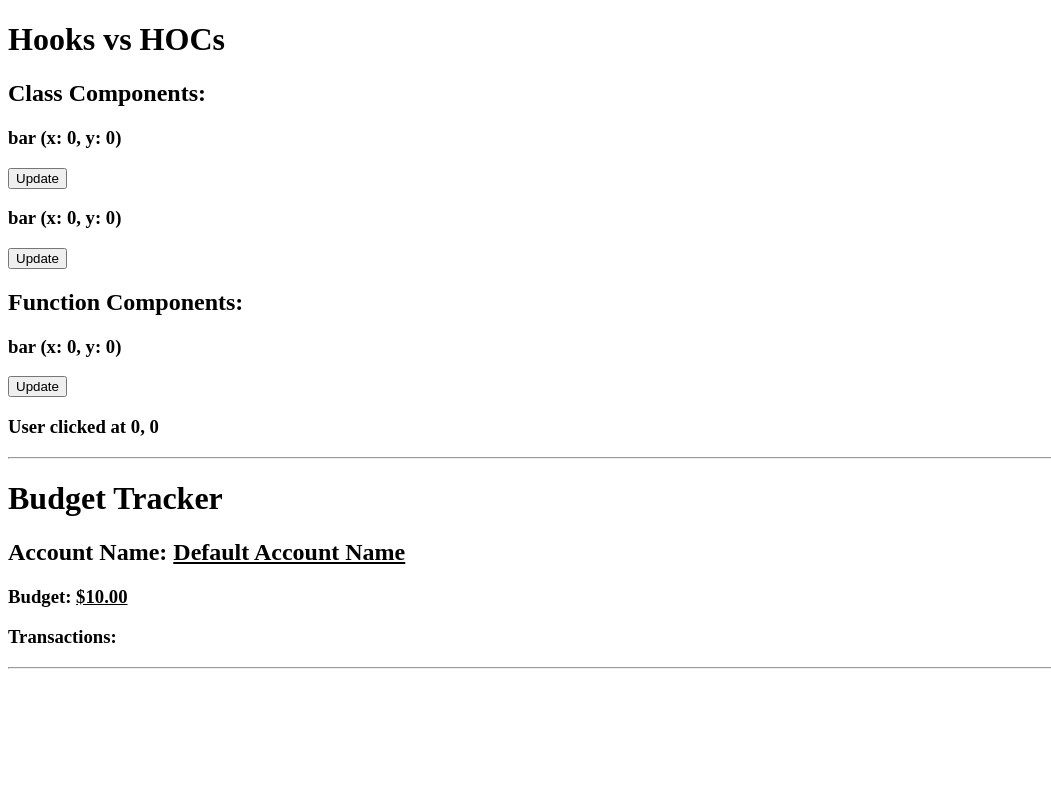
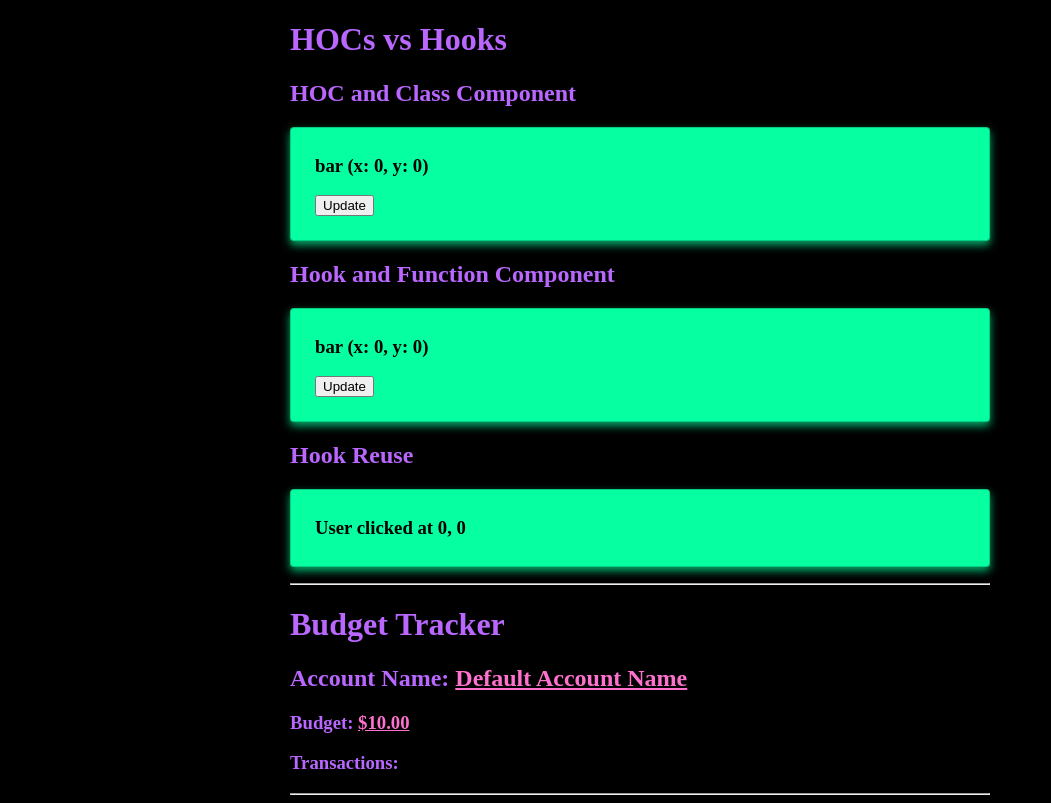
Before and after one commit to MasterKale/react-hooks-playground, a React (Vite) app: page / in a window 1280 px wide. Shown: the whole page, without its empty margins (0-1051 px from the left). Built offline with nearby package versions, Linux system fonts and the light colour scheme.

Commit message:
Pretty-up the app

```diff
--- a/src/budget-tracker/components/styles.css
+++ b/src/budget-tracker/components/styles.css
@@ -5,4 +5,5 @@
 .valueDisplay {
   cursor: pointer;
   text-decoration: underline;
+  color: #ff71ce;
 }
--- a/src/hooks-vs-hocs/App.jsx
+++ b/src/hooks-vs-hocs/App.jsx
@@ -1,16 +1,24 @@
 import React from 'react';
 
-import { AppClass, AppClassHOC } from './AppClass';
+import Card from '../_veneer/card';
+
+import { AppClassHOC } from './AppClass';
 import { AppFunc, AppFunc2 } from './AppFunc';
 
 const App = () => (
   <React.Fragment>
-    <h2>Class Components:</h2>
-    <AppClass />
-    <AppClassHOC />
-    <h2>Function Components:</h2>
-    <AppFunc />
-    <AppFunc2 />
+    <h2>HOC and Class Component</h2>
+    <Card>
+      <AppClassHOC />
+    </Card>
+    <h2>Hook and Function Component</h2>
+    <Card>
+      <AppFunc />
+    </Card>
+    <h2>Hook Reuse</h2>
+    <Card>
+      <AppFunc2 />
+    </Card>
   </React.Fragment>
 );
 
--- a/src/index.jsx
+++ b/src/index.jsx
@@ -1,17 +1,21 @@
 import React from 'react';
 import ReactDOM from 'react-dom';
+
+import './index.scss';
 
 import App1 from './hooks-vs-hocs/App';
 import App2 from './budget-tracker/App';
 
 const Index = () => (
   <React.Fragment>
-    <h1>Hooks vs HOCs</h1>
-    <App1 />
-    <hr />
-    <h1>Budget Tracker</h1>
-    <App2 />
-    <hr />
+    <div style={{ maxWidth: '700px', margin: 'auto' }}>
+      <h1>HOCs vs Hooks</h1>
+      <App1 />
+      <hr />
+      <h1>Budget Tracker</h1>
+      <App2 />
+      <hr />
+    </div>
   </React.Fragment>
 );
 
```
